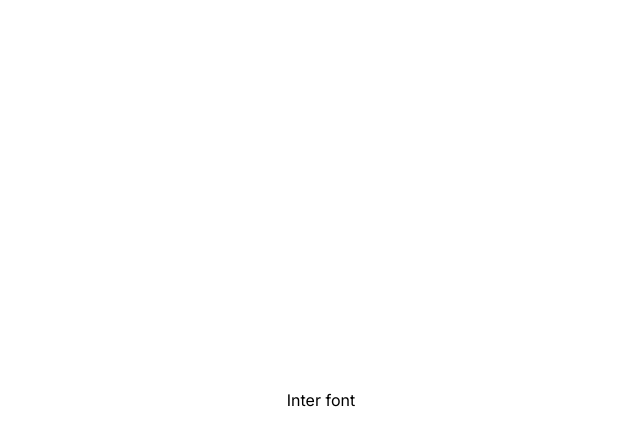
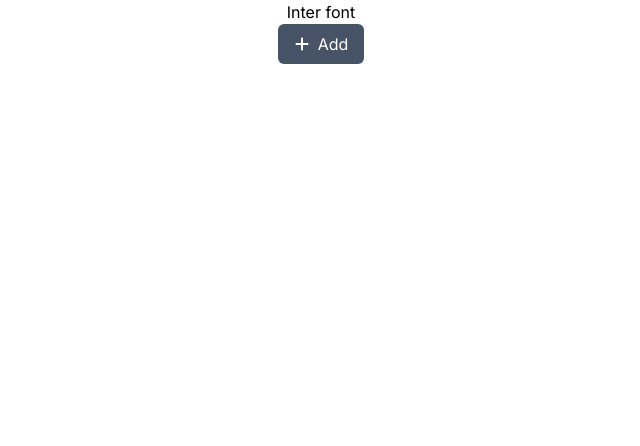
Before and after one commit to stechx1/todo-app, a React (Create React App) app: page / in a window 1280 px wide. Shown: the top 446 px of the page, without its empty margins (319-959 px from the left). Built offline with nearby package versions, Linux system fonts and the light colour scheme.

Commit message:
feat(components): add button component

```diff
--- a/src/App.tsx
+++ b/src/App.tsx
@@ -1,7 +1,11 @@
+import { Button } from './components';
+import { FaPlus } from 'react-icons/fa6';
+
 function App() {
   return (
-    <div className="flex items-center justify-center h-screen">
+    <div className='flex flex-col items-center'>
       <p>Inter font</p>
+      <Button icon={<FaPlus />}>Add</Button>
     </div>
   );
 }
--- /dev/null
+++ b/src/components/Button/Button.tsx
@@ -0,0 +1,18 @@
+import { ReactNode, ButtonHTMLAttributes } from 'react';
+
+interface ButtonProps extends ButtonHTMLAttributes<HTMLButtonElement> {
+  icon?: ReactNode;
+  children: ReactNode;
+  onClick?: () => void;
+}
+
+export const Button = ({ icon, children, onClick, ...props }: ButtonProps) => {
+  return (
+    <button className='bg-[#475467] text-white py-2 px-4 rounded-md' {...props} onClick={onClick}>
+      <div className='flex gap-2 items-center'>
+        {icon}
+        {children}
+      </div>
+    </button>
+  );
+};
--- /dev/null
+++ b/src/components/Button/index.ts
@@ -0,0 +1 @@
+export * from './Button';
--- /dev/null
+++ b/src/components/index.ts
@@ -0,0 +1 @@
+export * from './Button';
```
